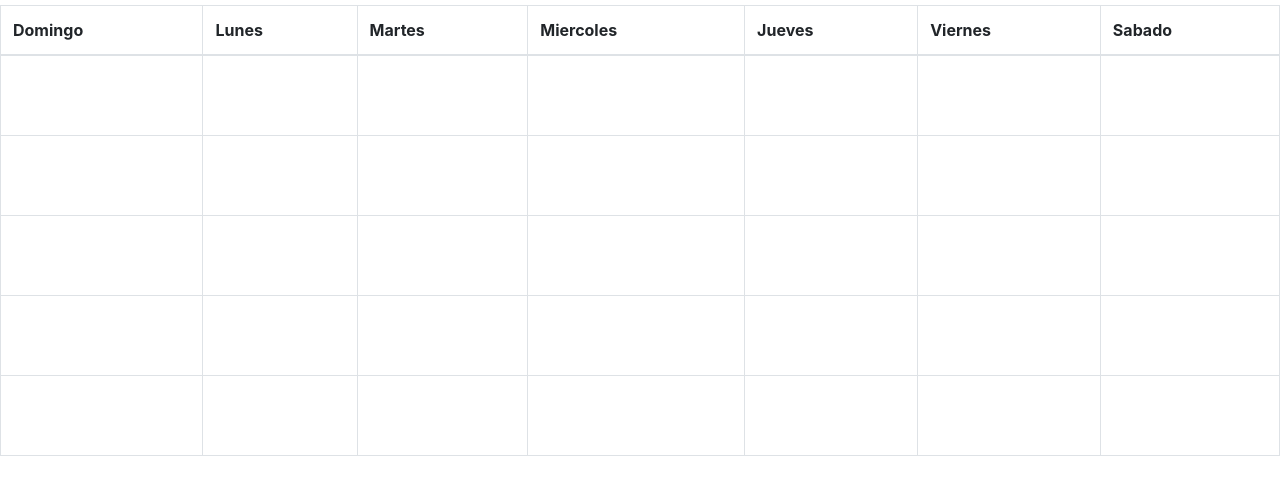
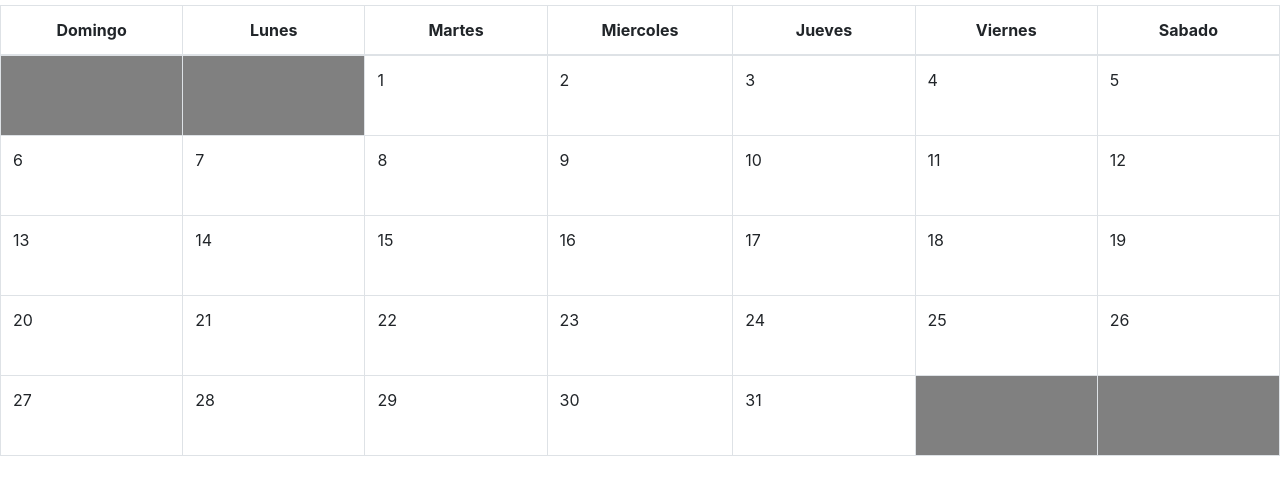
Before and after one commit to Innolize/Calendario, a website: page index.html in a window 1280 px wide. Shown: the part 51-546 px from the top of the page. Drawn offline with nearby package versions, Linux system fonts and the light colour scheme.

Commit message:
Tabla de calendario creada correctamente

```diff
--- a/index.html
+++ b/index.html
@@ -22,7 +22,14 @@
         <tbody id="dias-calendario">
 
         </tbody>
-        <script src='main.js'></script>
+    </table>
+
+
+    <script src="/node_modules/jquery/dist/jquery.slim.min.js""></script>
+    <script src="https://maxcdn.bootstrapcdn.com/bootstrap/4.0.0/js/bootstrap.min.js"
+        integrity="sha384-JZR6Spejh4U02d8jOt6vLEHfe/JQGiRRSQQxSfFWpi1MquVdAyjUar5+76PVCmYl"
+        crossorigin="anonymous"></script>
+    <script src='main.js'></script>
 </body>
 
 </html>
--- a/main.css
+++ b/main.css
@@ -1,3 +1,13 @@
 .cuadro{
     height: 80px;
 }
+
+.th-semanas{
+    width: 100px;
+    text-align: center;
+}
+
+.cuadro-deshabilitado{
+    height: 80px;
+    background-color: gray;
+}
--- a/main.js
+++ b/main.js
@@ -8,6 +8,7 @@ function crearCalendario() {
         ARRAY_DIAS.forEach((DIA) => {
             $dia = document.createElement("th")
             $dia.textContent = DIA
+            $dia.classList = "th-semanas"
             document.querySelector("#dias-semana").appendChild($dia)
         })
     }
@@ -24,3 +25,27 @@ function crearCalendario() {
         }
     }
 }
+numerarCalendario("Martes", "31");
+function numerarCalendario(diaDeSemanaInicial, numeroDeDiasDelMes) {
+    NUMERO_DE_CUADROS = 35
+    DIAS_DE_LA_SEMANA = 7
+    obtenerCuadros = document.querySelectorAll(".cuadro")
+    debugger
+    for (let i = 0; i < NUMERO_DE_CUADROS; i++)
+        if (obtenerCuadros[i].classList.contains(`cuadro-${diaDeSemanaInicial}`) === true) {
+            for (let j = 0; j < 35; j++) {
+                if (j < numeroDeDiasDelMes) {
+                    obtenerCuadros[i].textContent = `${j + 1}`
+                    obtenerCuadros[i].dataset.dia = `${j + 1}`
+                    i++
+                } else {
+                    obtenerCuadros[i].classList.remove("cuadro")
+                    obtenerCuadros[i].classList.add("cuadro-deshabilitado")
+                    i++
+                }
+            } return
+        } else {
+            obtenerCuadros[i].classList.remove("cuadro")
+            obtenerCuadros[i].classList.add("cuadro-deshabilitado")
+        }
+}
```
Also changed, not shown: challenge.md (+27 -0 lines).
